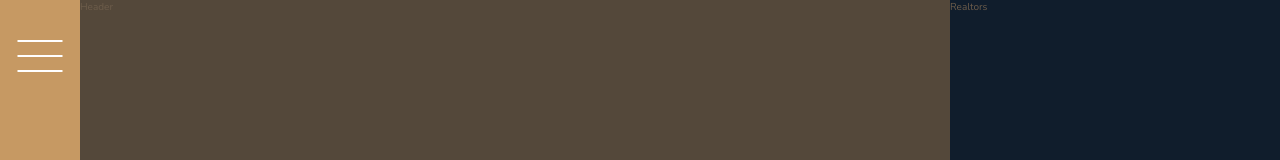
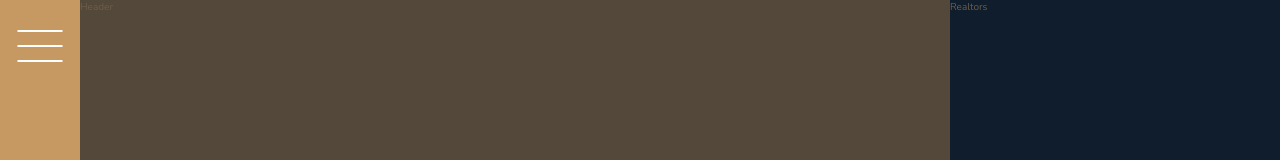
Before and after one commit to thnlsn/livin, a React (Create React App) app: page / in a window 1280 px wide. Shown: the top 160 px of the page. Built offline with nearby package versions, Linux system fonts and the light colour scheme; the HTML template or start-up script is replaced by a standard one.

Commit message:
header db info created

```diff
--- a/src/css/style.css
+++ b/src/css/style.css
@@ -86,7 +86,7 @@ $font-display: 'Josefin Sans', sans-serif; // A thinner more stylized font for t
     display: none; }
   .sidebar__btn {
     position: relative;
-    margin-top: 4rem;
+    margin-top: 3rem;
     display: block;
     width: 4.5rem;
     height: 3.2rem; }
--- a/src/database.js
+++ b/src/database.js
@@ -1,3 +1,14 @@
+const header = {
+  brand: {
+    logo: require('./images/logo-icon.png'),
+    title: 'livin',
+  },
+  heading: {
+    prefix: 'Your own home:',
+    text: 'The ultimate personal freedom',
+  },
+};
+
 const features = [
   {
     icon: '#icon-global',
--- a/src/sass/_sidebar.scss
+++ b/src/sass/_sidebar.scss
@@ -18,7 +18,7 @@
   // The burger button
   &__btn {
     position: relative;
-    margin-top: 4rem;
+    margin-top: 3rem;
     display: block;
     width: 4.5rem;
     height: 3.2rem;
```
Also changed, not shown: src/images/logo-icon.png (added).
